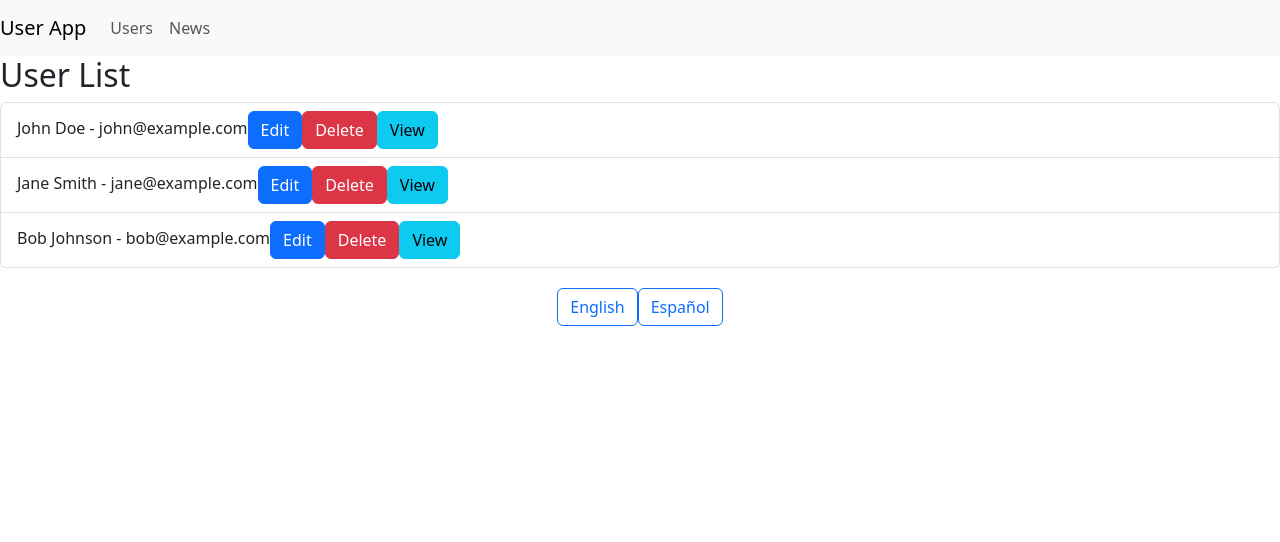
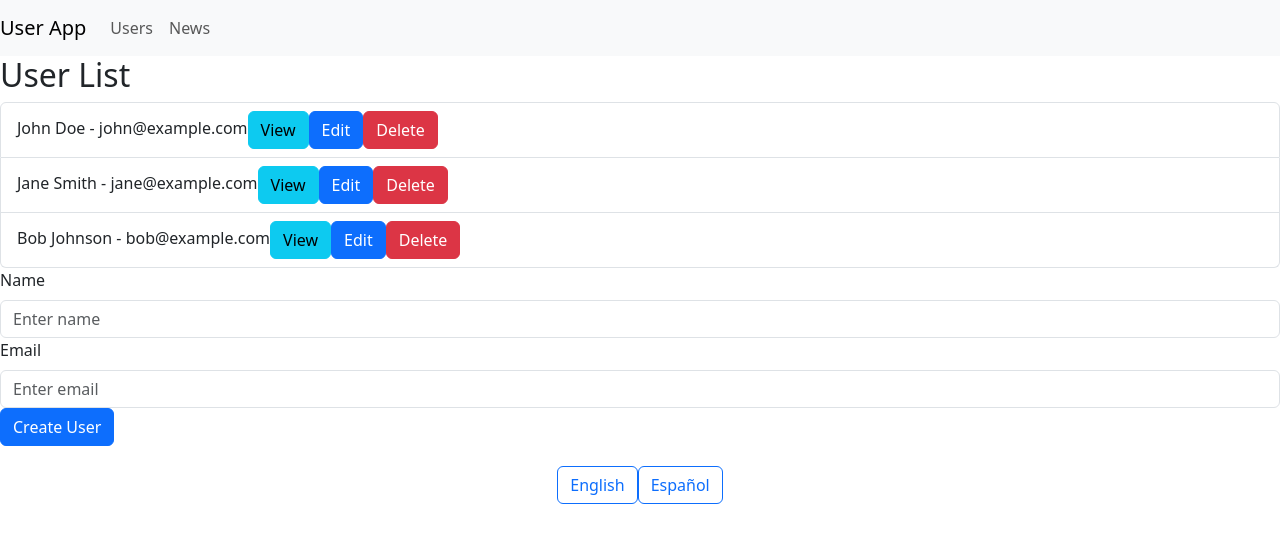
Before and after one commit to AlanCroda/ReactChallenge, a React (Vite) app in the folder react-app/: page / in a window 1280 px wide. Shown: the top 542 px of the page. Built offline with nearby package versions, Linux system fonts and the light colour scheme.

Commit message:
expand UserForm functionality View and Edit first iteration

```diff
--- a/react-app/src/components/users/UserForm.tsx
+++ b/react-app/src/components/users/UserForm.tsx
@@ -1,8 +1,81 @@
-import React from "react";
+import React, { useState, useEffect } from "react";
+import { useParams, useNavigate } from "react-router-dom";
+import { Form, Button } from "react-bootstrap";
 
-const UserForm: React.FC = () => {
-  // TODO: Form for Create/Edit user
-  return <div>User Form</div>;
+interface UserFormProps {
+  onSave: (user: { id?: string; name: string; email: string }) => void;
+  user: { id?: string; name: string; email: string } | null;
+}
+
+const UserForm: React.FC<UserFormProps> = ({ onSave, user }) => {
+  const { userId } = useParams();
+  const navigate = useNavigate();
+
+  const [formData, setFormData] = useState({
+    name: "",
+    email: "",
+  });
+
+  useEffect(() => {
+    // If there's a user prop, populate the form fields
+    if (user) {
+      setFormData({
+        name: user.name,
+        email: user.email,
+      });
+    }
+  }, [user]);
+
+  const handleInputChange = (e: React.ChangeEvent<HTMLInputElement>) => {
+    const { name, value } = e.target;
+    setFormData({
+      ...formData,
+      [name]: value,
+    });
+  };
+
+  const handleSubmit = (e: React.FormEvent) => {
+    e.preventDefault();
+
+    // TODO: Validate form data and save
+    //
+
+    onSave({
+      id: userId || undefined,
+      name: formData.name,
+      email: formData.email,
+    });
+
+    navigate("/users");
+  };
+
+  return (
+    <Form onSubmit={handleSubmit}>
+      <Form.Group controlId="formName">
+        <Form.Label>Name</Form.Label>
+        <Form.Control
+          type="text"
+          placeholder="Enter name"
+          name="name"
+          value={formData.name}
+          onChange={handleInputChange}
+        />
+      </Form.Group>
+      <Form.Group controlId="formEmail">
+        <Form.Label>Email</Form.Label>
+        <Form.Control
+          type="email"
+          placeholder="Enter email"
+          name="email"
+          value={formData.email}
+          onChange={handleInputChange}
+        />
+      </Form.Group>
+      <Button variant="primary" type="submit">
+        {userId ? "Edit User" : "Create User"}
+      </Button>
+    </Form>
+  );
 };
 
 export default UserForm;
--- a/react-app/src/components/users/UserList.tsx
+++ b/react-app/src/components/users/UserList.tsx
@@ -1,18 +1,41 @@
 import React from "react";
 import { ListGroup, Button } from "react-bootstrap";
-import { Link } from "react-router-dom";
+import { useNavigate } from "react-router-dom";
 
-// Mock users data
+interface UserListProps {
+  onViewUser: (user: { id: string; name: string; email: string }) => void;
+  onEditUser: (user: { id: string; name: string; email: string }) => void;
+}
+
 const mockUsers = [
   { id: "1", name: "John Doe", email: "john@example.com" },
   { id: "2", name: "Jane Smith", email: "jane@example.com" },
   { id: "3", name: "Bob Johnson", email: "bob@example.com" },
 ];
 
-const UserList: React.FC = () => {
-  const handleEditUser = (userId: string) => {
-    //TODO: Add functionality to handle editing user
-    console.log(`Edit user with ID: ${userId}`);
+const UserList: React.FC<UserListProps> = ({ onViewUser, onEditUser }) => {
+  const navigate = useNavigate();
+
+  const handleViewUser = (user: {
+    id: string;
+    name: string;
+    email: string;
+  }) => {
+    // TODO: Handle View functionality
+    // Navigate to the UserForm with the userId for viewing
+    onViewUser(user);
+    navigate(`/users/${user.id}`);
+  };
+
+  const handleEditUser = (user: {
+    id: string;
+    name: string;
+    email: string;
+  }) => {
+    // Call the onEditUser prop to handle the edit action
+    onEditUser(user);
+    // Navigate to the UserForm with the userId for editing
+    navigate(`/users/edit/${user.id}`);
   };
 
   const handleDeleteUser = (userId: string) => {
@@ -28,9 +51,16 @@ const UserList: React.FC = () => {
           <ListGroup.Item key={user.id}>
             {user.name} - {user.email}
             <Button
+              variant="info"
+              className="ml-2"
+              onClick={() => handleViewUser(user)}
+            >
+              View
+            </Button>
+            <Button
               variant="primary"
               className="ml-2"
-              onClick={() => handleEditUser(user.id)}
+              onClick={() => handleEditUser(user)}
             >
               Edit
             </Button>
@@ -41,11 +71,6 @@ const UserList: React.FC = () => {
             >
               Delete
             </Button>
-            <Link to={`/users/${user.id}`}>
-              <Button variant="info" className="ml-2">
-                View
-              </Button>
-            </Link>
           </ListGroup.Item>
         ))}
       </ListGroup>
--- a/react-app/src/main.tsx
+++ b/react-app/src/main.tsx
@@ -4,7 +4,7 @@ import App from "./App";
 import "bootstrap/dist/css/bootstrap.css";
 import "bootstrap/dist/css/bootstrap.min.css";
 import "./index.css";
-import "./components/users/UserList.css";
+import "./components/users/style/UserList.css";
 
 ReactDOM.createRoot(document.getElementById("root") as HTMLElement).render(
   <React.StrictMode>
--- a/react-app/src/pages/UsersPage.tsx
+++ b/react-app/src/pages/UsersPage.tsx
@@ -1,19 +1,47 @@
-import React from "react";
-import { Routes, Route, useParams } from "react-router-dom";
+import React, { useState } from "react";
 import UserList from "../components/users/UserList";
-import UserDetail from "../components/users/UserDetail";
 import UserForm from "../components/users/UserForm";
 
 const UsersPage: React.FC = () => {
+  const [selectedUser, setSelectedUser] = useState<{
+    id?: string;
+    name: string;
+    email: string;
+  } | null>(null);
+
+  const handleViewUser = (user: {
+    id: string;
+    name: string;
+    email: string;
+  }) => {
+    setSelectedUser(user);
+  };
+
+  const handleEditUser = (user: {
+    id: string;
+    name: string;
+    email: string;
+  }) => {
+    setSelectedUser(user);
+  };
+
+  const handleSaveUser = (user: {
+    id?: string;
+    name: string;
+    email: string;
+  }) => {
+    //TODO: Add save logic
+    console.log("Save user:", user);
+
+    // Clear the selected user after saving
+    setSelectedUser(null);
+  };
+
   return (
-    <Routes>
-      <Route path="/" element={<UserList />} />
-      <Route path="new" element={<UserForm />} />
-      <Route
-        path=":userId"
-        element={<UserDetail userId={useParams().userId} />}
-      />
-    </Routes>
+    <div>
+      <UserList onViewUser={handleViewUser} onEditUser={handleEditUser} />
+      <UserForm user={selectedUser} onSave={handleSaveUser} />
+    </div>
   );
 };
 
```
Also changed, not shown: react-app/src/components/users/style/UserList.css (renamed from react-app/src/components/users/UserList.css).
